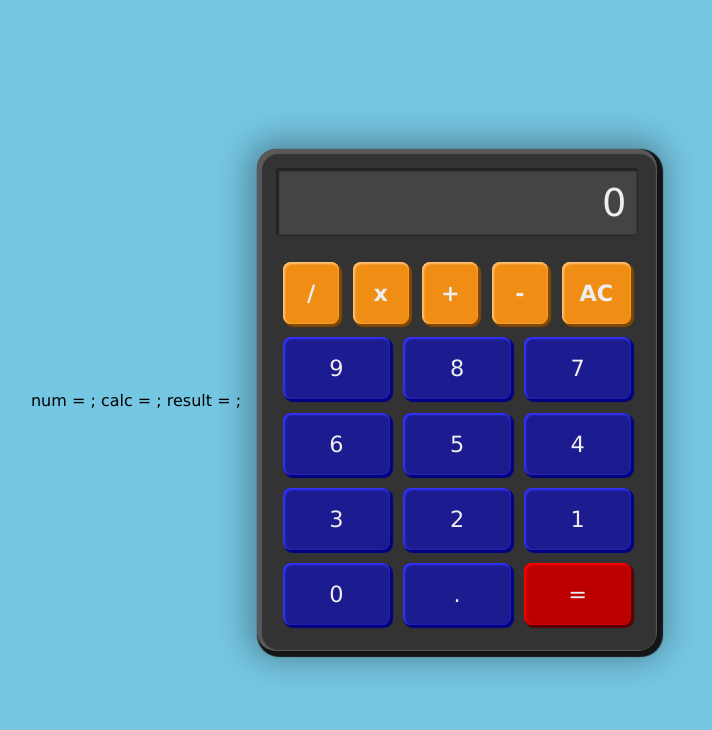
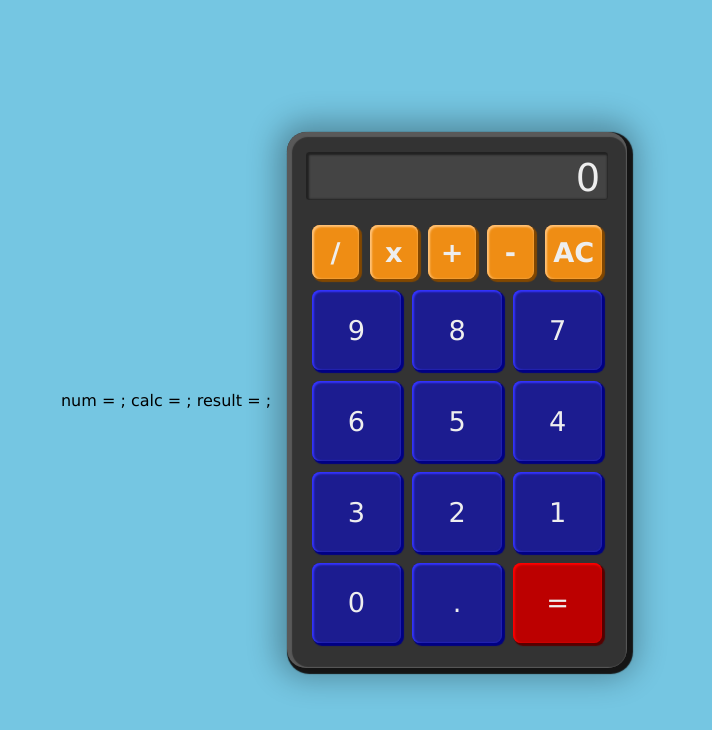
Before and after one commit to broadsword-MO/React-apps, a React (Create React App) app: page / in a window 1280 px wide. Shown: the top 730 px of the page, without its empty margins (288-1000 px from the left). Built offline with nearby package versions, Linux system fonts and the light colour scheme.

Commit message:
Made some visual tweaks

```diff
--- a/src/index.css
+++ b/src/index.css
@@ -28,23 +28,24 @@ body {
 }
 
 .calculator {
-    width: 100%;
-    max-width: 400px;
+    /* width: 100%; */
+    width: 340px;
+    max-width: 340px;
     background-color: var(--calc);
     padding: 1.2em;
-    margin: 1rem;
+    margin: 1em;
     border-radius: 1.2rem;
-    overflow: hidden;
+    /* overflow: hidden; */
     box-shadow: 0 0 30px 10px rgba(0, 0, 0, 0.3),
         3px 3px 1px 3px rgb(26, 26, 26), 2px 2px 1px 3px inset rgb(89, 89, 89);
 }
 
 .display {
-    overflow: hidden;
+    overflow-y: auto;
     color: var(--text);
     background-color: var(--display);
     text-align: right;
-    padding: 0.3em;
+    padding: 0.1em 0.2em 0 0;
     margin-bottom: 0.5em;
     border-radius: 0.2rem;
     font-size: 2.4rem;
@@ -52,19 +53,26 @@ body {
     /* font-weight: bold; */
 }
 
-.display span {
+.preview {
     font-size: 1.5rem;
     color: #999;
 }
 
+/* Hide the 'display' horizontal scrollbar (except Firefox) */
+/* .display::-webkit-scrollbar {
+    display: none;
+} */
+
 button {
+    height: 5rem;
+    /* width: 4rem; */
     appearance: none;
     border: none;
-    outline: none;
-    font-size: 1.4rem;
+    /* outline: none; */
+    font-size: 1.7rem;
     color: var(--text);
-    padding: 0.8em;
-    margin: 0.3em;
+    padding: 0.3em;
+    margin: 0.2em;
     border-radius: 0.5rem;
     cursor: pointer;
     transition: 0.1s;
@@ -79,6 +87,7 @@ button:hover {
 }
 
 .operators button {
+    height: 3.4rem;
     flex: 1 1 0%;
     background-color: var(--ops);
     box-shadow: 2px 2px 1px 1px #824700, 1px 1px 2px 1px inset #ffc278;
```
